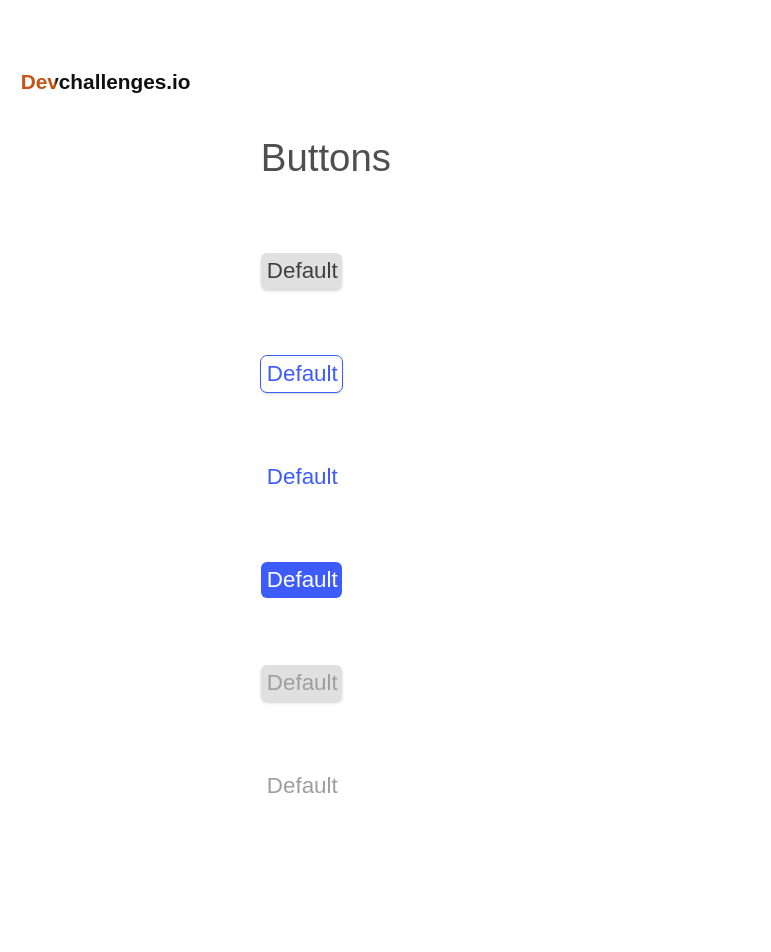
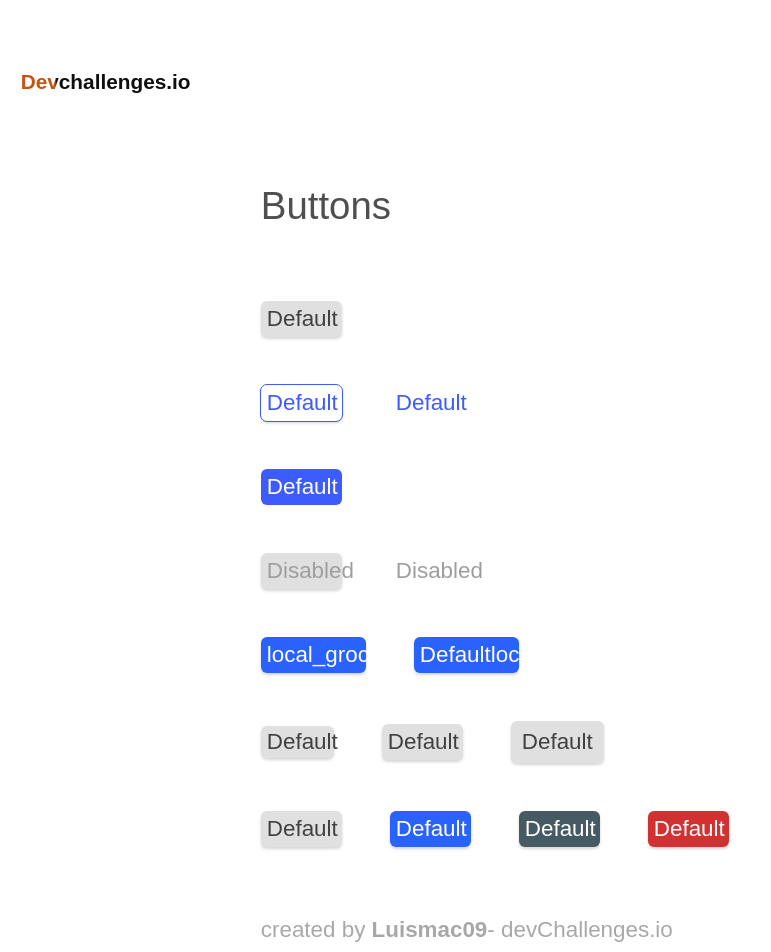
Before and after one commit to luismacode/DevChallenges-Frontend, a Vue app in the folder button-component-master/: page / in a window 1280 px wide. Shown: the top 952 px of the page, without its empty margins (0-771 px from the left). Before the commit the page ends 880 px from the top, so only its background shows below. Built offline with nearby package versions, Linux system fonts and the light colour scheme; the HTML template or start-up script is replaced by a standard one.

Commit message:
added colors,sizes,icons and styles to buttons,and more..

```diff
--- a/button-component-master/src/components/MyButton.css
+++ b/button-component-master/src/components/MyButton.css
@@ -12,7 +12,6 @@
 	line-height: 20px;
 	text-align: center;
 	color: hsl(0, 0%, 25%);
-	margin-bottom: 3em;
 }
 .buttonOutline {
 	outline: 1px solid hsl(231, 99%, 62%);
@@ -37,6 +36,38 @@
 .buttonTextDisabled {
 	background-color: transparent;
 }
+.buttonIcons {
+	display: flex;
+	justify-content: space-around;
+	align-items: center;
+	width: 105px;
+	background-color: hsl(224, 100%, 58%);
+	color: white;
+}
+.buttonSm {
+	width: 73px;
+	height: 32px;
+}
+.buttonMd {
+	width: 81px;
+	height: 36px;
+}
+.buttonLg {
+	width: 93px;
+	height: 42px;
+}
+.buttonPrimary {
+	background-color: hsl(224, 100%, 58%);
+	color: white;
+}
+.buttonSecondary {
+	background-color: hsl(199, 18%, 33%);
+	color: white;
+}
+.buttonDanger {
+	background-color: hsl(0, 65%, 51%);
+	color: white;
+}
 @media (hover: hover) {
 	.button:hover {
 		cursor: pointer;
@@ -50,6 +81,18 @@
 		text-align: center;
 	}
 	.buttonShadowDisabled:hover {
-		background-color: hsl(232, 85%, 27%);
+		background-color: hsl(223, 100%, 40%);
+	}
+	.buttonIcons:hover {
+		background-color: hsl(223, 100%, 40%);
+	}
+	.buttonPrimary:hover {
+		background-color: hsl(223, 100%, 40%);
+	}
+	.buttonSecondary:hover {
+		background-color: hsl(198, 35%, 17%);
+	}
+	.buttonDanger:hover {
+		background-color: hsl(357, 100%, 30%);
 	}
 }
--- a/button-component-master/src/components/MyButton.vue
+++ b/button-component-master/src/components/MyButton.vue
@@ -8,11 +8,20 @@
 				[css.buttonText]: variant === 'text',
 				[css.buttonShadowDisabled]: disableShadow,
 				[css.buttonDisabled]: disabled,
-				[css.buttonTextDisabled]: disabled && variant == 'text'
+				[css.buttonTextDisabled]: disabled && variant == 'text',
+				[css.buttonIcons]: startIcon || endIcon,
+				[css.buttonSm]: size === 'sm',
+				[css.buttonMd]: size === 'md',
+				[css.buttonLg]: size === 'lg',
+				[css.buttonPrimary]: color === 'primary',
+				[css.buttonSecondary]: color === 'secondary',
+				[css.buttonDanger]: color === 'danger'
 			}
 		]"
 	>
-		Default
+		<span v-if="startIcon" class="material-icons">{{ startIcon }}</span>
+		<slot></slot>
+		<span v-if="endIcon" class="material-icons">{{ endIcon }}</span>
 	</button>
 </template>
 <script>
@@ -20,7 +29,7 @@ export default {
 	props: {
 		variant: {
 			type: String,
-			default: 'default',
+			default: null,
 			validator(value) {
 				return ['default', 'outline', 'text'].indexOf(value) > -1
 			}
@@ -32,6 +41,28 @@ export default {
 		disabled: {
 			type: Boolean,
 			default: false
+		},
+		startIcon: {
+			type: String,
+			default: null
+		},
+		endIcon: {
+			type: String,
+			default: null
+		},
+		size: {
+			type: String,
+			default: null,
+			validator(value) {
+				return ['sm', 'md', 'lg'].indexOf(value) > -1
+			}
+		},
+		color: {
+			type: String,
+			default: null,
+			validator(value) {
+				return ['default', 'primary', 'secondary', 'danger']
+			}
 		}
 	}
 }
--- a/button-component-master/src/layouts/ButtonLayout.vue
+++ b/button-component-master/src/layouts/ButtonLayout.vue
@@ -1,10 +1,59 @@
 <template>
-	<my-button />
-	<my-button variant="outline" />
-	<my-button variant="text" />
-	<my-button disable-shadow />
-	<my-button disabled />
-	<my-button disabled variant="text" />
+	<div class="row">
+		<my-button>Default</my-button>
+	</div>
+	<div class="row">
+		<div class="column">
+			<my-button variant="outline">Default</my-button>
+		</div>
+		<div class="column">
+			<my-button variant="text">Default</my-button>
+		</div>
+	</div>
+	<div class="row">
+		<my-button disable-shadow>Default</my-button>
+	</div>
+	<div class="row">
+		<div class="column">
+			<my-button disabled>Disabled</my-button>
+		</div>
+		<div class="column">
+			<my-button disabled variant="text">Disabled</my-button>
+		</div>
+	</div>
+	<div class="row">
+		<div class="column">
+			<my-button start-icon="local_grocery_store">Default</my-button>
+		</div>
+		<div class="column">
+			<my-button end-icon="local_grocery_store">Default</my-button>
+		</div>
+	</div>
+	<div class="row">
+		<div class="column">
+			<my-button size="sm">Default</my-button>
+		</div>
+		<div class="column">
+			<my-button size="md">Default</my-button>
+		</div>
+		<div class="column">
+			<my-button size="lg">Default</my-button>
+		</div>
+	</div>
+	<div class="row">
+		<div class="column">
+			<my-button color="default">Default</my-button>
+		</div>
+		<div class="column">
+			<my-button color="primary">Default</my-button>
+		</div>
+		<div class="column">
+			<my-button color="secondary">Default</my-button>
+		</div>
+		<div class="column">
+			<my-button color="danger">Default</my-button>
+		</div>
+	</div>
 </template>
 <script>
 import MyButton from '@/components/MyButton.vue'
@@ -14,3 +63,13 @@ export default {
 	}
 }
 </script>
+<style scoped>
+.row {
+	display: flex;
+	margin-bottom: 3em;
+	align-items: center;
+}
+.column {
+	margin-right: 3em;
+}
+</style>
--- /dev/null
+++ b/button-component-master/src/layouts/FooterLayout.vue
@@ -0,0 +1,26 @@
+<template>
+	<footer class="footer">
+		<p class="copyright">
+			created by <span class="copyright__text">Luismac09</span>-
+			devChallenges.io
+		</p>
+	</footer>
+</template>
+<style scoped>
+.footer {
+	width: 60%;
+	max-width: 1400px;
+	margin-top: auto;
+	margin-left: auto;
+	margin-right: auto;
+}
+.copyright {
+	font-family: 'Montserrat', sans-serif;
+	font-weight: 500;
+	font-size: 1.4rem;
+	color: hsl(0, 0%, 66%);
+}
+.copyright__text {
+	font-weight: 600;
+}
+</style>
--- a/button-component-master/src/layouts/HeaderLayout.vue
+++ b/button-component-master/src/layouts/HeaderLayout.vue
@@ -7,8 +7,10 @@
 .header {
 	width: 98%;
 	max-width: 1400px;
-	margin: auto;
+	margin-left: auto;
+	margin-right: auto;
 	padding-top: 3em;
+	padding-bottom: 3em;
 }
 .header__title {
 	font-family: 'Poppins', sans-serif;
--- a/button-component-master/src/layouts/MainLayout.vue
+++ b/button-component-master/src/layouts/MainLayout.vue
@@ -6,7 +6,7 @@
 		</div>
 	</main>
 </template>
-<style>
+<style scoped>
 .main {
 	display: flex;
 	justify-content: center;
--- a/button-component-master/src/main.css
+++ b/button-component-master/src/main.css
@@ -1,4 +1,5 @@
-@import url('https://fonts.googleapis.com/css2?family=Noto+Sans+JP:wght@500&family=Poppins:wght@500;600&display=swap');
+@import url('https://fonts.googleapis.com/css2?family=Montserrat:wght@500;600&family=Noto+Sans+JP:wght@500&family=Poppins:wght@500;600&display=swap');
+@import url('https://fonts.googleapis.com/icon?family=Material+Icons');
 html {
 	font-size: 10px;
 }
--- a/button-component-master/src/pages/MainPage.vue
+++ b/button-component-master/src/pages/MainPage.vue
@@ -1,11 +1,22 @@
 <script setup>
 import ButtonLayout from '@/layouts/ButtonLayout.vue'
+import FooterLayout from '@/layouts/FooterLayout.vue'
 import HeaderLayout from '@/layouts/HeaderLayout.vue'
 import MainLayout from '@/layouts/MainLayout.vue'
 </script>
 <template>
-	<header-layout />
-	<main-layout>
-		<button-layout />
-	</main-layout>
+	<div class="wrapper">
+		<header-layout />
+		<main-layout>
+			<button-layout />
+		</main-layout>
+		<footer-layout />
+	</div>
 </template>
+<style scoped>
+.wrapper {
+	display: flex;
+	flex-direction: column;
+	min-height: 100vh;
+}
+</style>
```
